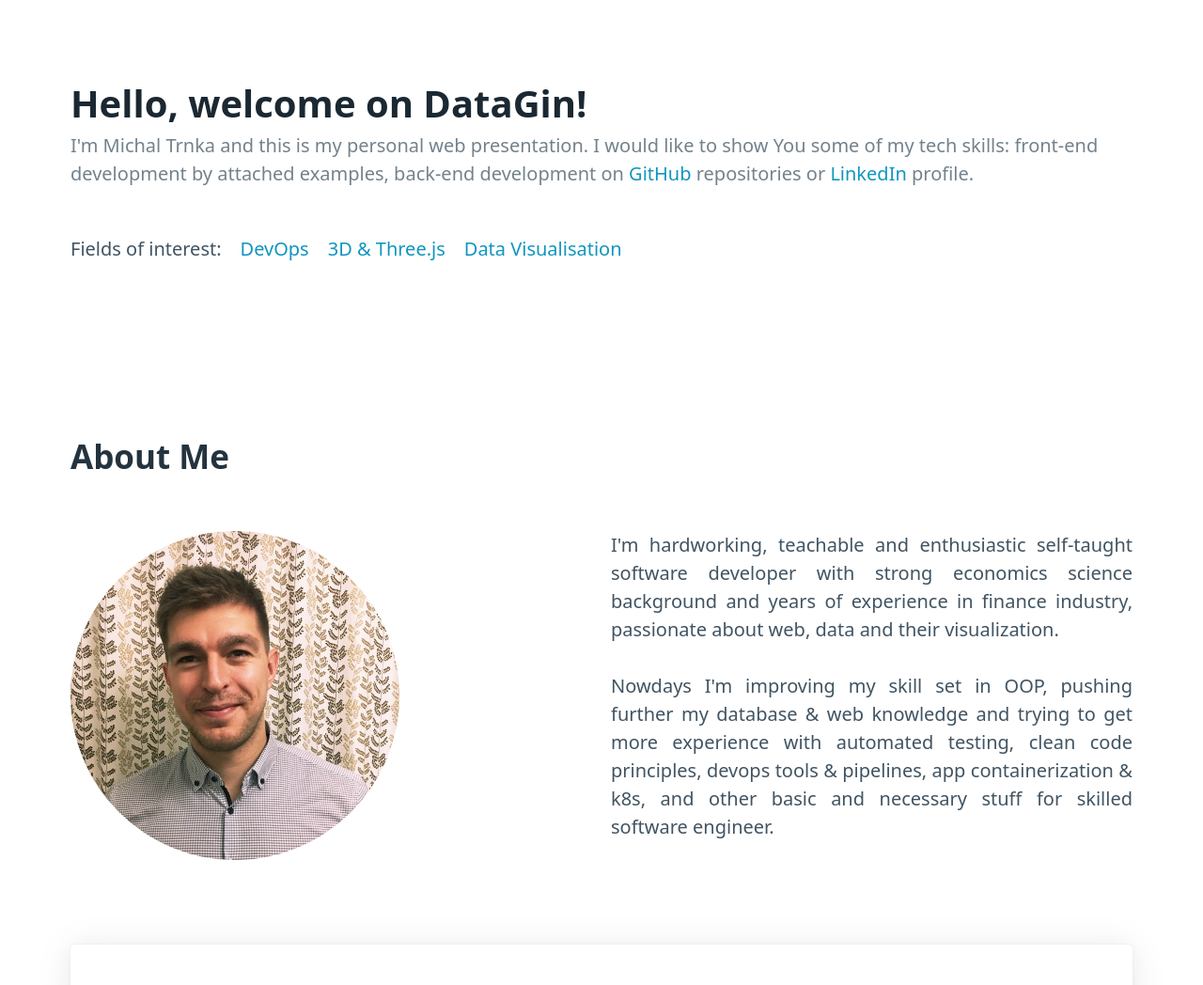
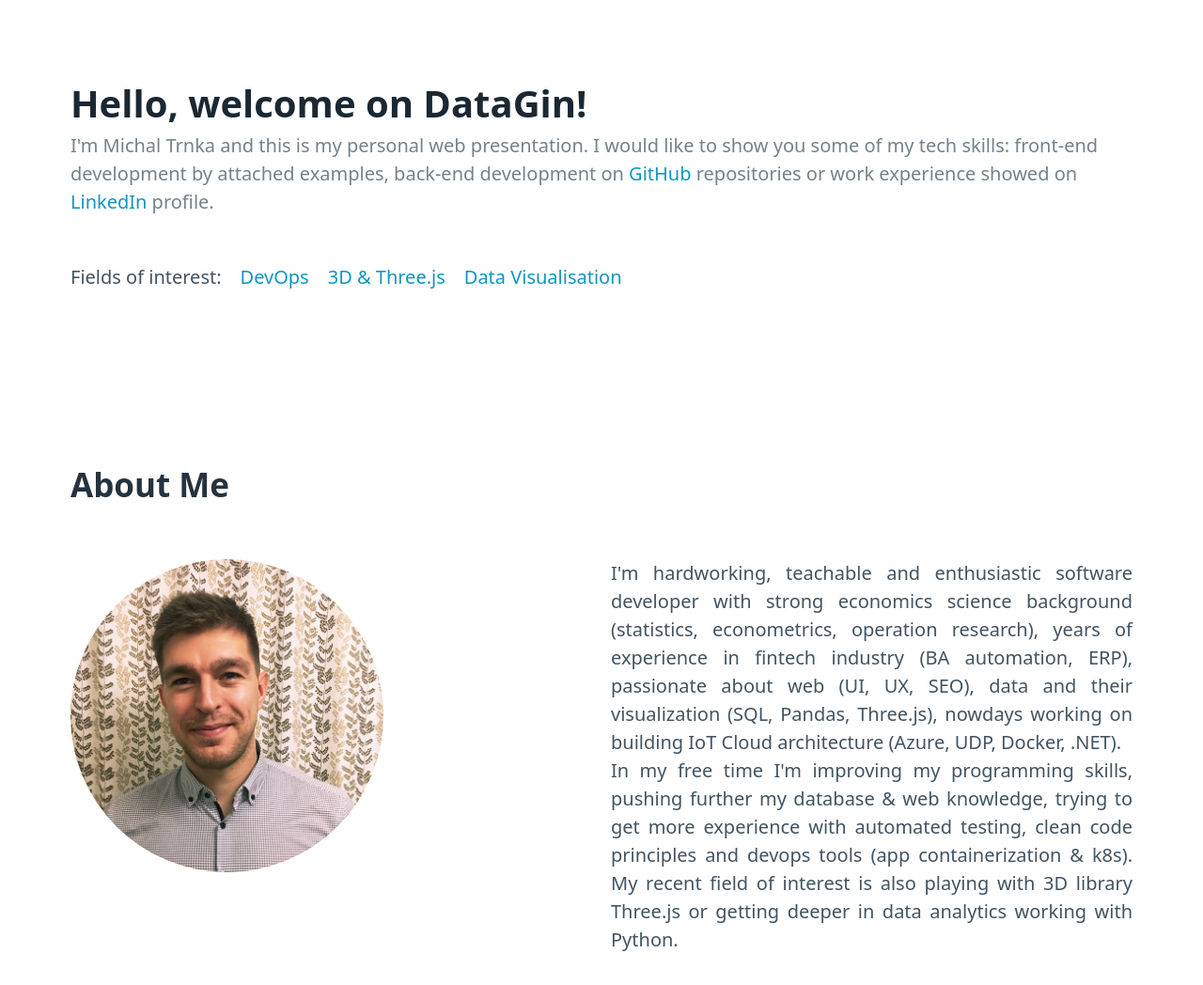
Before and after one commit to miXtr/DataGin-Web, a plain HTML site: page public/index.html in a window 1280 px wide. Shown: the top 1048 px of the page at 94% size. Drawn offline with nearby package versions, Linux system fonts and the light colour scheme.

Commit message:
bio edit

```diff
--- a/public/index.html
+++ b/public/index.html
@@ -21,9 +21,9 @@
         <header class="container">
             <hgroup>
                 <h1>Hello, welcome on DataGin!</h1>
-                <h2>I'm Michal Trnka and this is my personal web presentation. I would like to show You some of my tech skills:
+                <h2>I'm Michal Trnka and this is my personal web presentation. I would like to show you some of my tech skills:
                     front-end development by attached examples, back-end development on <a href="https://github.com/miXtr" target="_blank">GitHub</a>
-                    repositories or <a href="https://www.linkedin.com/in/michaltrnka/" target="_blank">LinkedIn</a> profile.</h2>
+                    repositories or work experience showed on <a href="https://www.linkedin.com/in/michaltrnka/" target="_blank">LinkedIn</a> profile.</h2>
             </hgroup>
             <nav>
                 <ul>
@@ -42,13 +42,19 @@
                 </div>
                 <div class="grid">
                     <div>
-                        <img src="images/mtrnka_675x675.jpg" style="border-radius: 50%; width: 350px; height: 350px;" alt="Michal Trnka"></a>
+                        <img src="images/mtrnka_675x675.jpg" style="border-radius: 50%; width: 333px; height: 333px;" alt="Michal Trnka"></a>
                     </div>
                     <div style="text-align: justify;">
-                        <p>I'm hardworking, teachable and enthusiastic self-taught software developer with strong economics science background
-                            and years of experience in finance industry, passionate about web, data and their visualization.</br>
-                        </br>
-                        Nowdays I'm improving my skill set in OOP, pushing further my database & web knowledge and trying to get more experience with automated testing, clean code principles, devops tools & pipelines, app containerization & k8s, and other basic and necessary stuff for skilled software engineer.</p>
+                        <p>
+                            I'm hardworking, teachable and enthusiastic software developer with strong economics science background
+                            (statistics, econometrics, operation research), years of experience in fintech industry (BA automation, ERP),
+                            passionate about web (UI, UX, SEO), data and their visualization (SQL, Pandas, Three.js), nowdays working on
+                            building IoT Cloud architecture (Azure, UDP, Docker, .NET).</ br>
+                            </br>
+                            In my free time I'm improving my programming skills, pushing further my database & web knowledge, trying to
+                            get more experience with automated testing, clean code principles and devops tools (app containerization & k8s).
+                            My recent field of interest is also playing with 3D library Three.js or getting deeper in data analytics working with Python.
+                        </p>
                     </div>
                 </div>
             </section>
```
